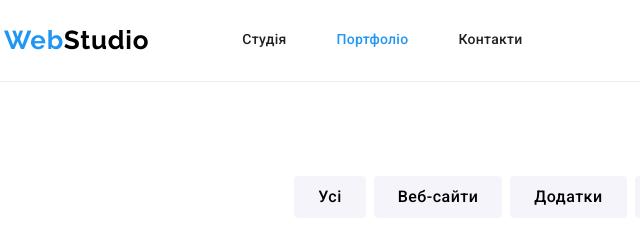
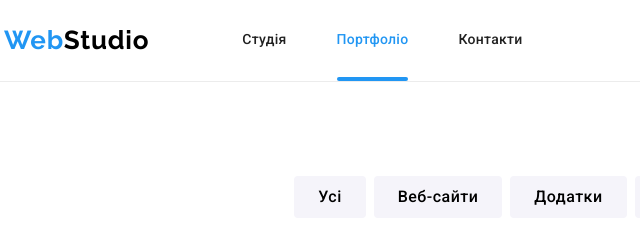
Before and after one commit to Tymofii-Shtyrba/goit-markup-hw-05, a plain HTML site: page portfolio.html in a window 1280 px wide. Shown: the top 240 px of the page, 51-691 px from the left. Drawn offline with nearby package versions, Linux system fonts and the light colour scheme.

Commit message:
Added page current line

```diff
--- a/css/styles.css
+++ b/css/styles.css
@@ -117,12 +117,24 @@ img {
 .nav-link {
     color: inherit;
     padding: 32px 0px;
+    position: relative;
 }
 
 .nav-link:hover,
 .nav-link:focus,
 .current {
     color: var(--first-logo-color);
+}
+
+.current::after {
+    content: '';
+    display: block;
+    width: 100%;
+    height: 4px;
+    background-color: var(--first-logo-color);
+    border-radius: 2px;
+    position: absolute;
+    bottom: -1px;
 }
 
 /*Contacts*/
```
Also changed, not shown: index.html (+3 -0 lines).
